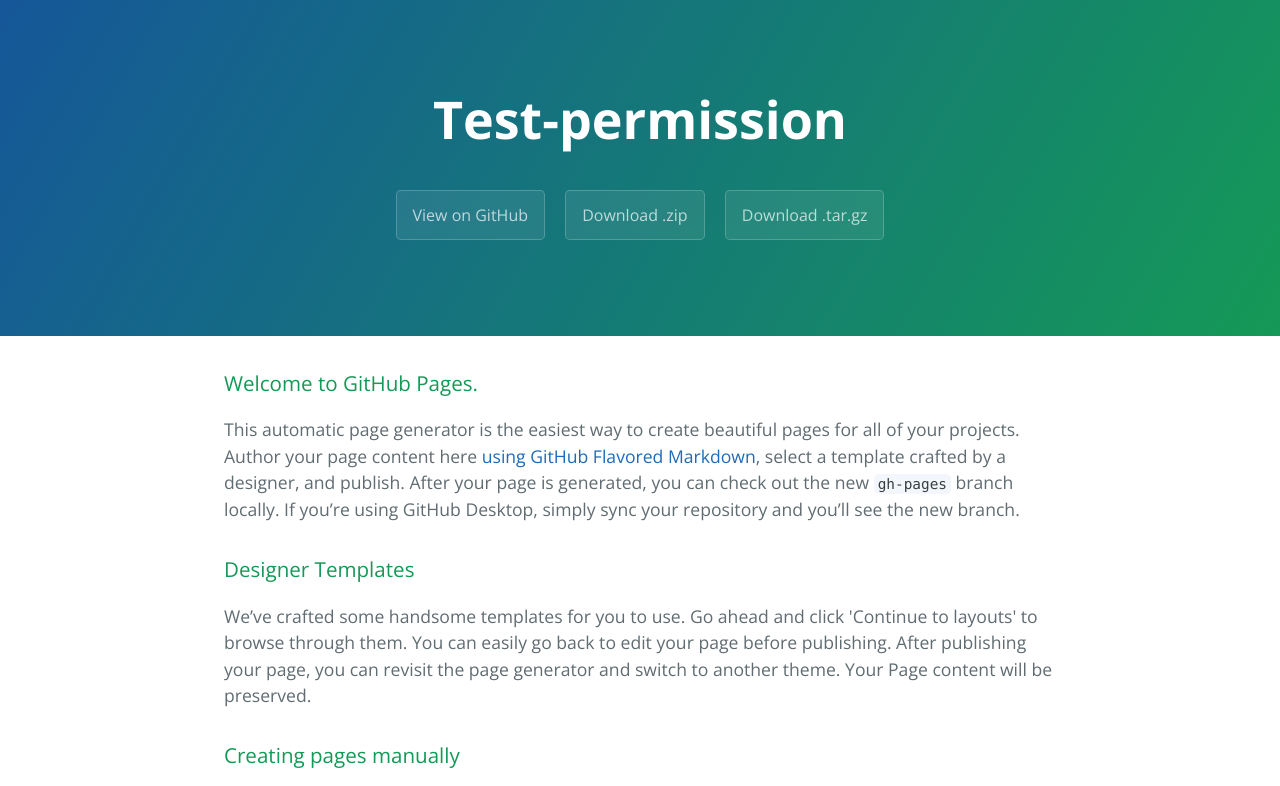
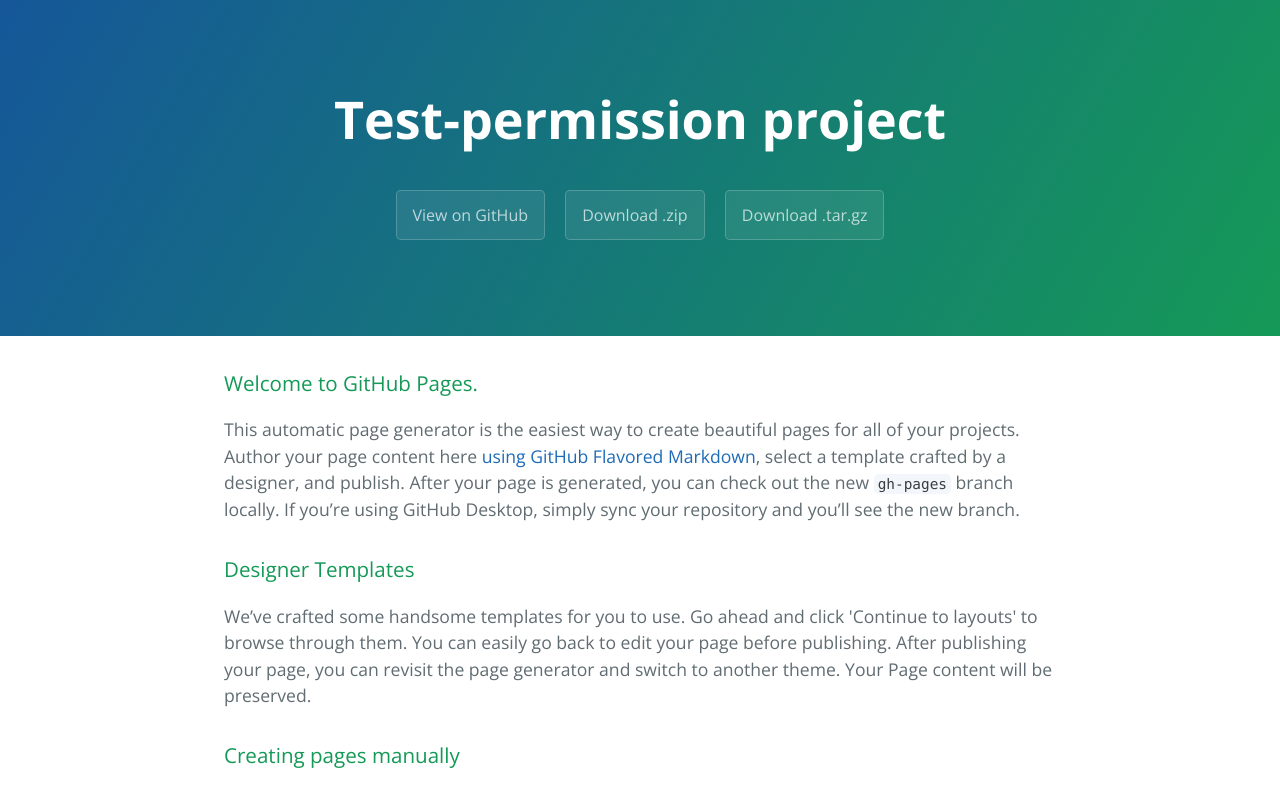
Before and after one commit to afsoun1981/test-permission, a plain HTML site: page index.html in a window 1280 px wide. Shown: the top 786 px of the page. Drawn offline with nearby package versions, Linux system fonts and the light colour scheme.

Commit message:
Update index.html

```diff
--- a/index.html
+++ b/index.html
@@ -11,7 +11,7 @@
   </head>
   <body>
     <section class="page-header">
-      <h1 class="project-name">Test-permission</h1>
+      <h1 class="project-name">Test-permission project</h1>
       <h2 class="project-tagline"></h2>
       <a href="https://github.com/afsoun1981/test-permission" class="btn">View on GitHub</a>
       <a href="https://github.com/afsoun1981/test-permission/zipball/master" class="btn">Download .zip</a>
```
